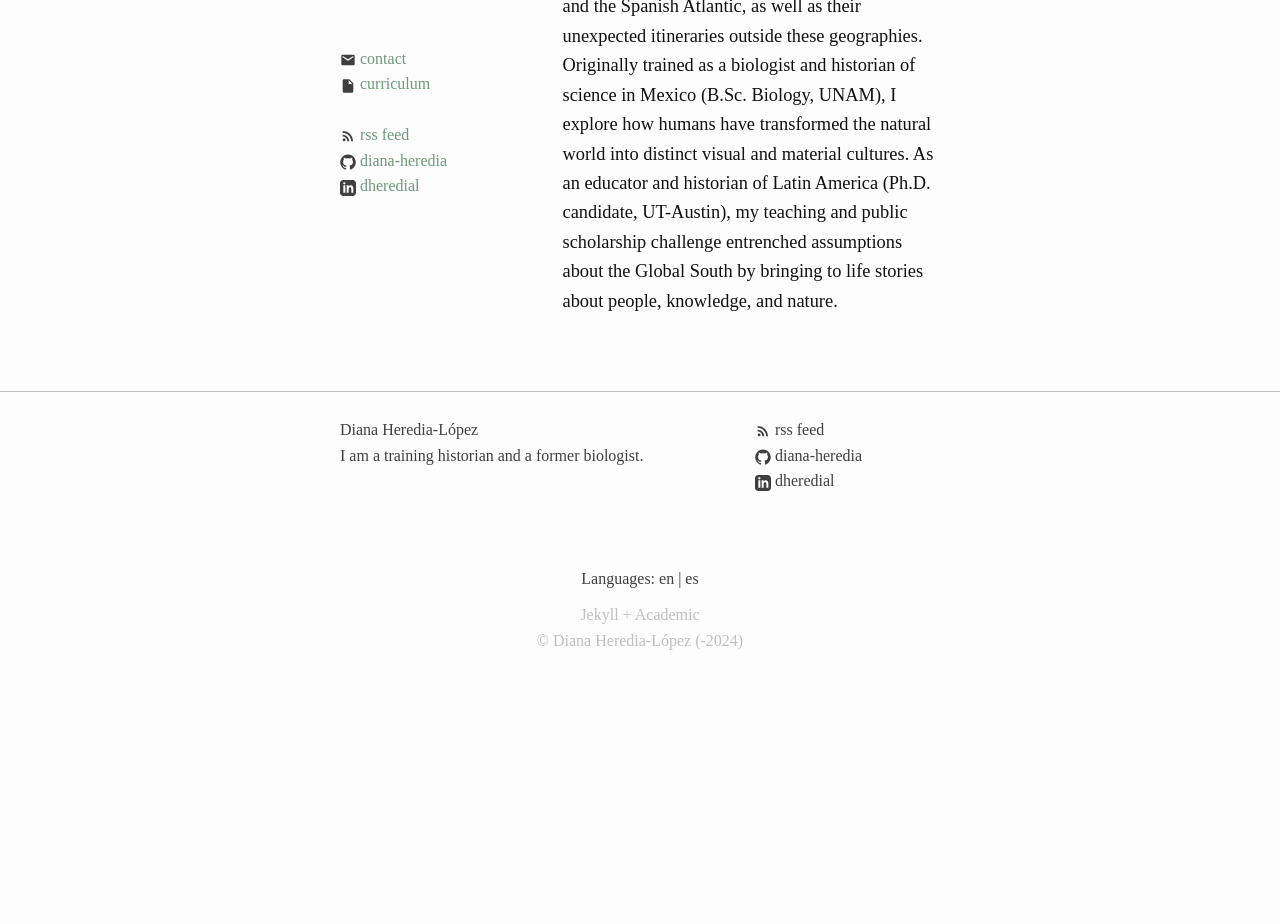
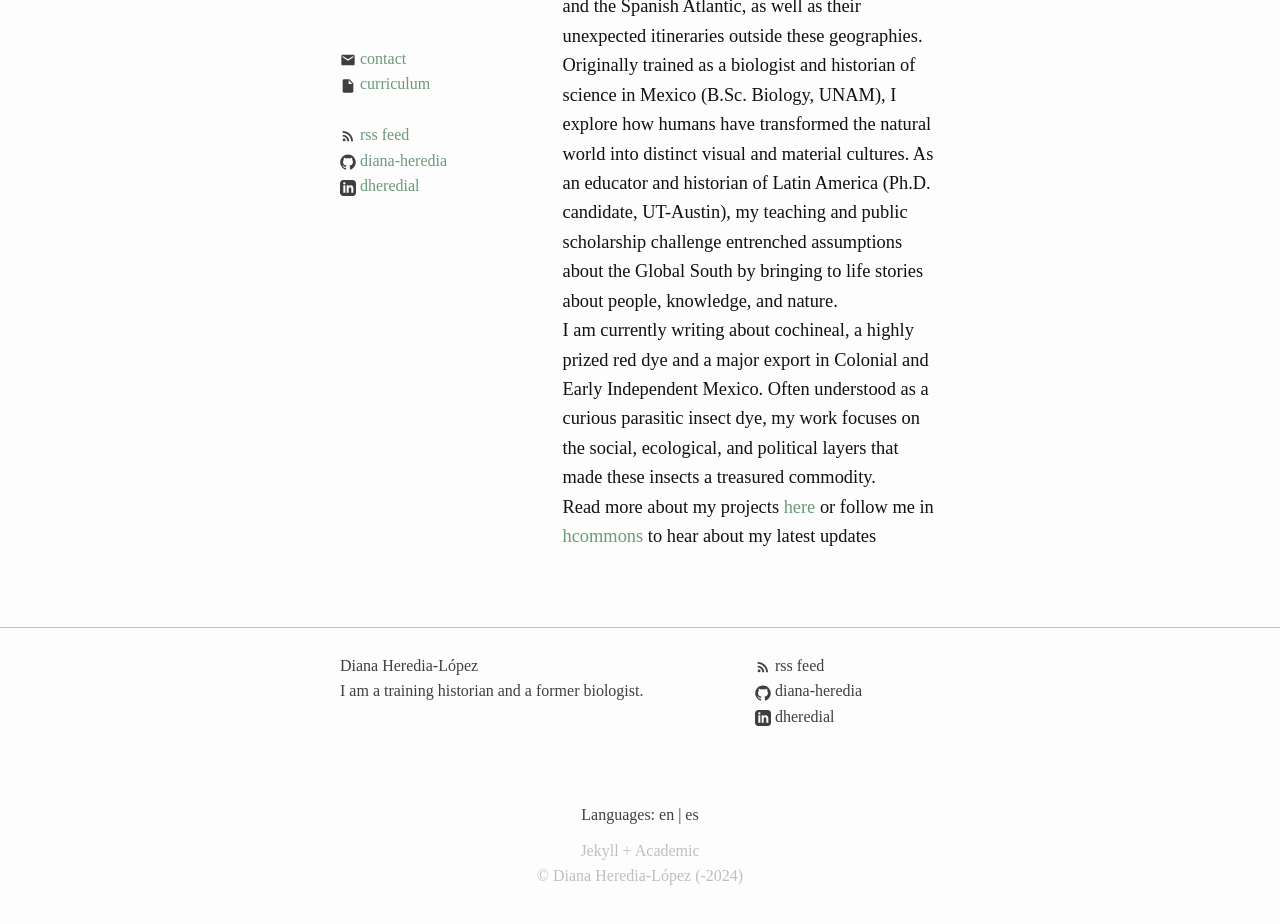
Before and after one commit to diana-heredia/diana-heredia.github.io, a Jekyll site: the page built from index.markdown, in a window 1280 px wide, cut to the strip 288-1227 px from the top of the page. Shown: the top 924 px of the strip. Built offline with Jekyll 4.4.1, drawn with Linux system fonts in a browser that asks for light colours; some web fonts are replaced; before the commit the page ends 991 px from its top, so only the background shows below that.

Commit message:
Update index.markdown
Added more info and links

```diff
--- a/index.markdown
+++ b/index.markdown
@@ -8,3 +8,5 @@ invisible: true
 permalink:
 ---
 I am an interdisciplinary scholar of science and colonialism in the early modern world. My research and writing focus on commodity and knowledge production in Indigenous Mesoamerica and the Spanish Atlantic, as well as their unexpected itineraries outside these geographies. Originally trained as a biologist and historian of science in Mexico (B.Sc. Biology, UNAM), I explore how humans have transformed the natural world into distinct visual and material cultures. As an educator and historian of Latin America (Ph.D. candidate, UT-Austin), my teaching and public scholarship challenge entrenched assumptions about the Global South by bringing to life stories about people, knowledge, and nature.
+<br>I am currently writing about cochineal, a highly prized red dye and a major export in Colonial and Early Independent Mexico. Often understood as a curious parasitic insect dye, my work focuses on the social, ecological, and political layers that made these insects a treasured commodity.
+<br>Read more about my projects <a href="https://diana-heredia.github.io/en/research/">here</a> or follow me in <a href="https://hcommons.social/@dheredial">hcommons</a> to hear about my latest updates
```
